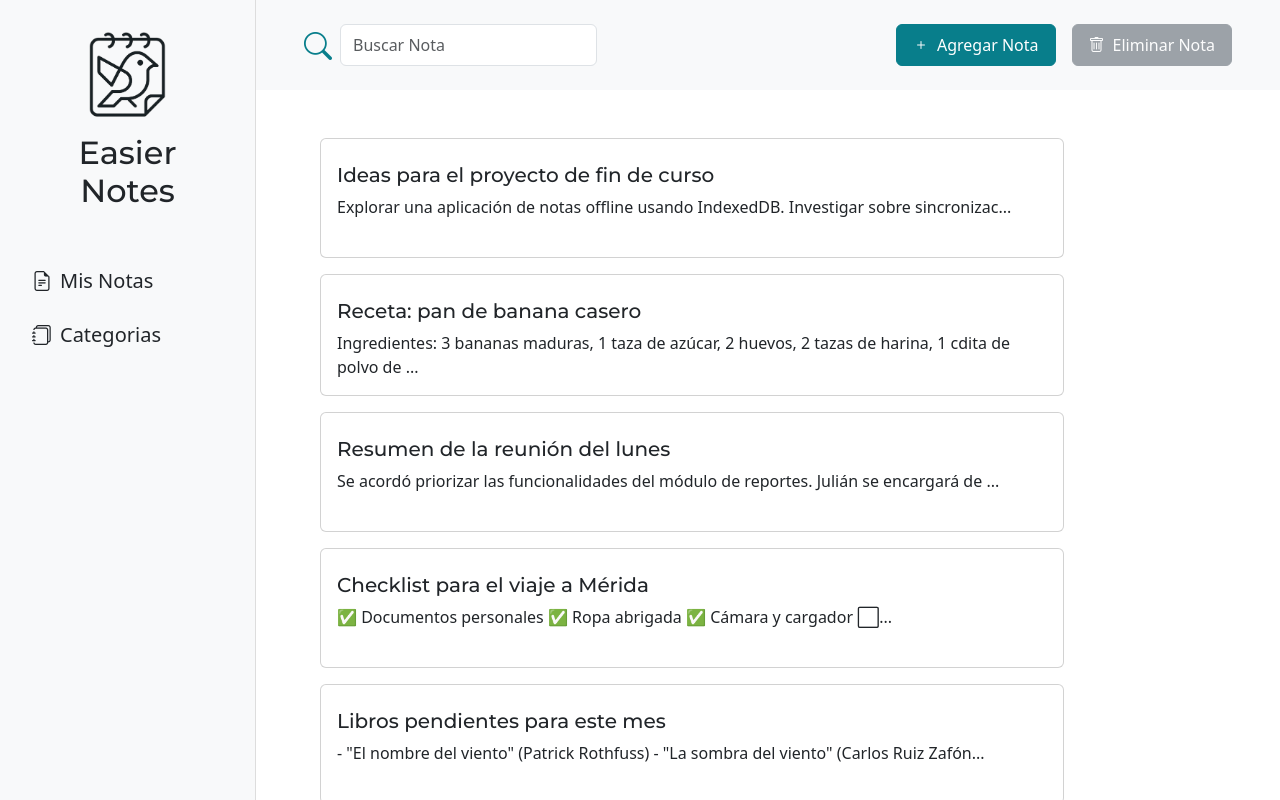
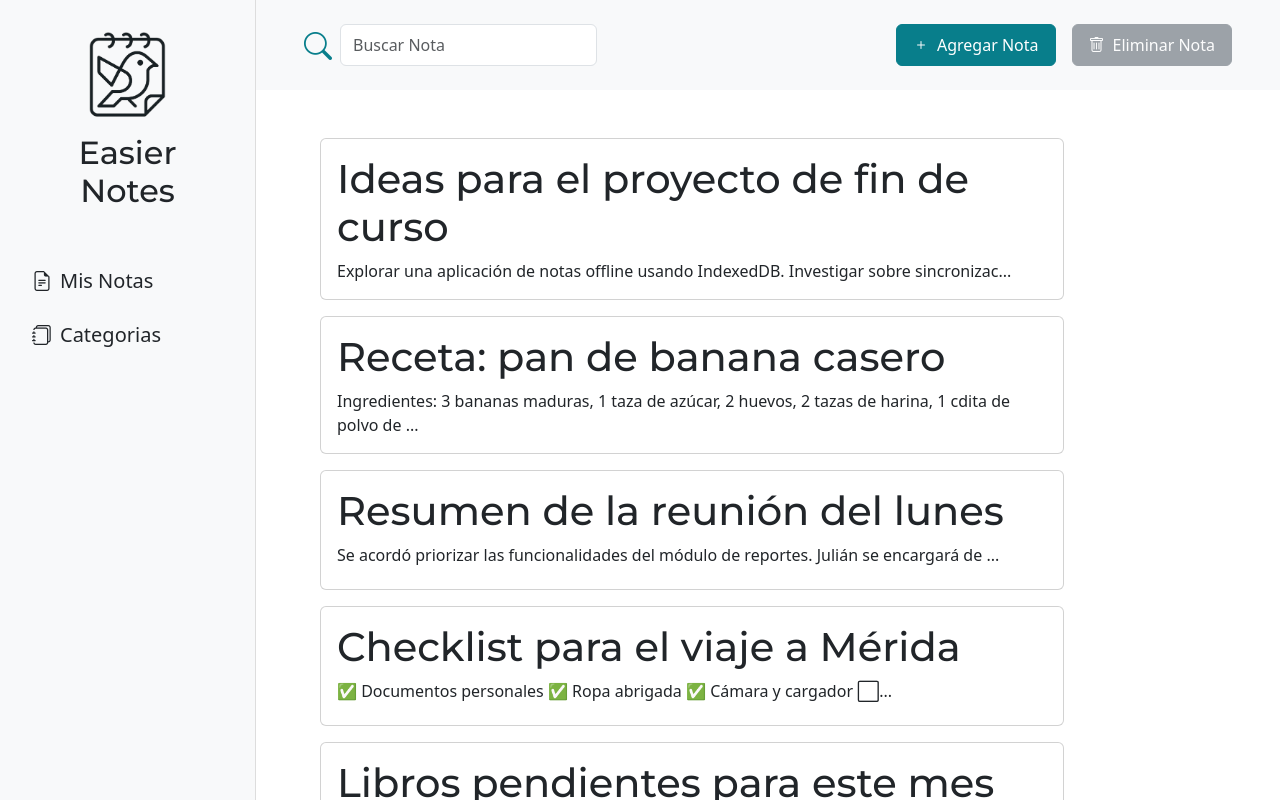
Before and after one commit to samtesito/EasierNotes, an Angular app in the folder src/Frontend-Angular/: page /notes in a window 1280 px wide. Built offline with nearby package versions, Linux system fonts and the light colour scheme.

Commit message:
[+] cambios en list note

```diff
--- a/src/Frontend-Angular/src/app/components/note-list/note-list.component.html
+++ b/src/Frontend-Angular/src/app/components/note-list/note-list.component.html
@@ -37,7 +37,11 @@
     [class.selected-note]="isSelected(note)"
   >
     <div class="card-body">
-      <h5 class="card-title main-font mb-2 mt-2">{{ note.Name }}</h5>
+      <app-note-name
+      [currentName]="note.Name"
+        [viewMode]="'Detail'"
+        (newName)="changeNoteName($event, note)" >
+      </app-note-name>
       <p class="card-text">{{ displayContentOverview(note.Html) }}</p>
     </div>
   </div>
--- a/src/Frontend-Angular/src/app/components/note-list/note-list.component.ts
+++ b/src/Frontend-Angular/src/app/components/note-list/note-list.component.ts
@@ -3,10 +3,11 @@ import { NotesService } from '../../services/notes.service';
 import { Note } from '../../models/Note';
 import { Router } from '@angular/router';
 import { ModalService } from '../../helpers/modal.service';
+import { NoteNameComponent } from '../note-name/note-name.component';
 
 @Component({
   selector: 'app-note-list',
-  imports: [],
+  imports: [NoteNameComponent],
   templateUrl: './note-list.component.html',
   styleUrl: './note-list.component.css',
   changeDetection: ChangeDetectionStrategy.OnPush
@@ -101,4 +102,13 @@ createNote(){
   this.openNote(newNote.Id);
 }
 
+changeNoteName(newName: string, note: Note) {
+  if (newName && newName.trim() !== '') {
+    note.Name = newName;
+    this.notesOriginal = this.notesOriginal.map(n => n.Id === note.Id ? note : n);
+
+    //TODO conectar back
+  }
 }
+
+}
```
